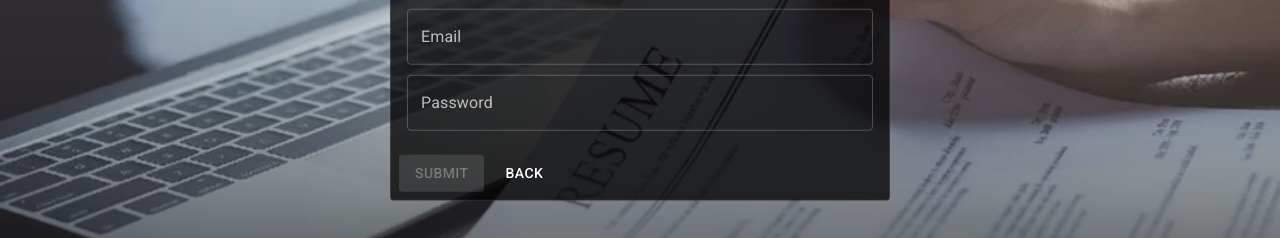
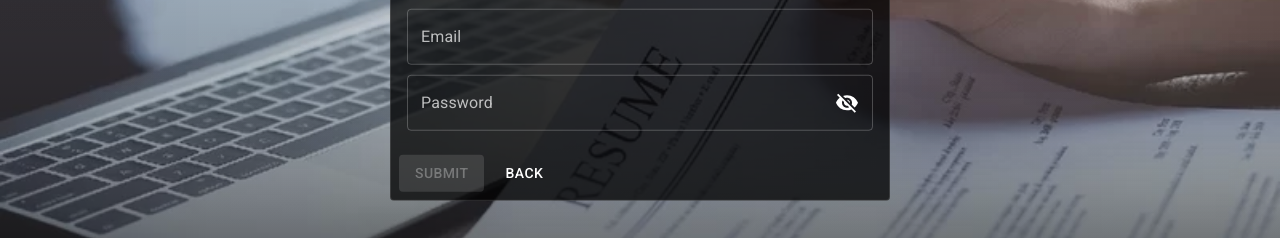
Before and after one commit to aacebo/lucid, a Next.js app: page /sign-up in a window 1280 px wide. Shown: the part 369-607 px from the top of the page. Built offline with nearby package versions, Linux system fonts and the light colour scheme.

Commit message:
add show password toggle

```diff
--- a/pages/sign-up.tsx
+++ b/pages/sign-up.tsx
@@ -2,9 +2,24 @@ import { useState } from 'react';
 import { GetStaticProps } from 'next';
 import Link from 'next/link';
 import Head from 'next/head';
-import { Card, CardContent, CardHeader, CardActions, TextField, ThemeProvider, CircularProgress } from '@material-ui/core';
-import Button from '@material-ui/core/Button';
 import { Formik } from 'formik';
+import { Visibility, VisibilityOff } from '@material-ui/icons';
+import {
+  Card,
+  CardContent,
+  CardHeader,
+  CardActions,
+  TextField,
+  ThemeProvider,
+  CircularProgress,
+  FormControl,
+  InputLabel,
+  FormHelperText,
+  OutlinedInput,
+  InputAdornment,
+  IconButton,
+  Button,
+} from '@material-ui/core';
 
 import theme from '../utils/theme/theme.util';
 import ICreateUser from '../dtos/user/create-user.interface';
@@ -31,6 +46,7 @@ function validate(v: Partial<ICreateUser>) {
 
 export default function SignUp() {
   const [loading, setLoading] = useState(false);
+  const [showPassword, setShowPassword] = useState(false);
 
   const submit = async (v: ICreateUser) => {
     setLoading(true);
@@ -108,18 +124,38 @@ export default function SignUp() {
                       onBlur={fp.handleBlur}
                     ></TextField>
 
-                    <TextField
-                      name="password"
-                      label="Password"
-                      variant="outlined"
-                      type="password"
-                      className={formStyles.control}
-                      value={fp.values.password || ''}
-                      error={!!fp.errors.password && fp.touched.password}
-                      helperText={fp.touched.password ? fp.errors.password : undefined}
-                      onChange={fp.handleChange}
-                      onBlur={fp.handleBlur}
-                    ></TextField>
+                    <FormControl variant="outlined" className={formStyles.control}>
+                      <InputLabel htmlFor="password" error={fp.errors.password && fp.touched.password}>
+                        Password
+                      </InputLabel>
+                      <OutlinedInput
+                        id="password"
+                        name="password"
+                        type={showPassword ? 'text' : 'password'}
+                        value={fp.values.password || ''}
+                        error={fp.errors.password && fp.touched.password}
+                        labelWidth={70}
+                        onChange={fp.handleChange}
+                        onBlur={fp.handleBlur}
+                        endAdornment={
+                          <InputAdornment position="end">
+                            <IconButton
+                              aria-label="toggle password visibility"
+                              edge="end"
+                              onClick={() => setShowPassword(!showPassword)}
+                            >
+                              {showPassword ? <Visibility /> : <VisibilityOff />}
+                            </IconButton>
+                          </InputAdornment>
+                        }
+                      />
+                      {
+                        fp.errors.password && fp.touched.password &&
+                        <FormHelperText error={true}>
+                          {fp.errors.password}
+                        </FormHelperText>
+                      }
+                    </FormControl>
                   </CardContent>
 
                   <CardActions>
```
